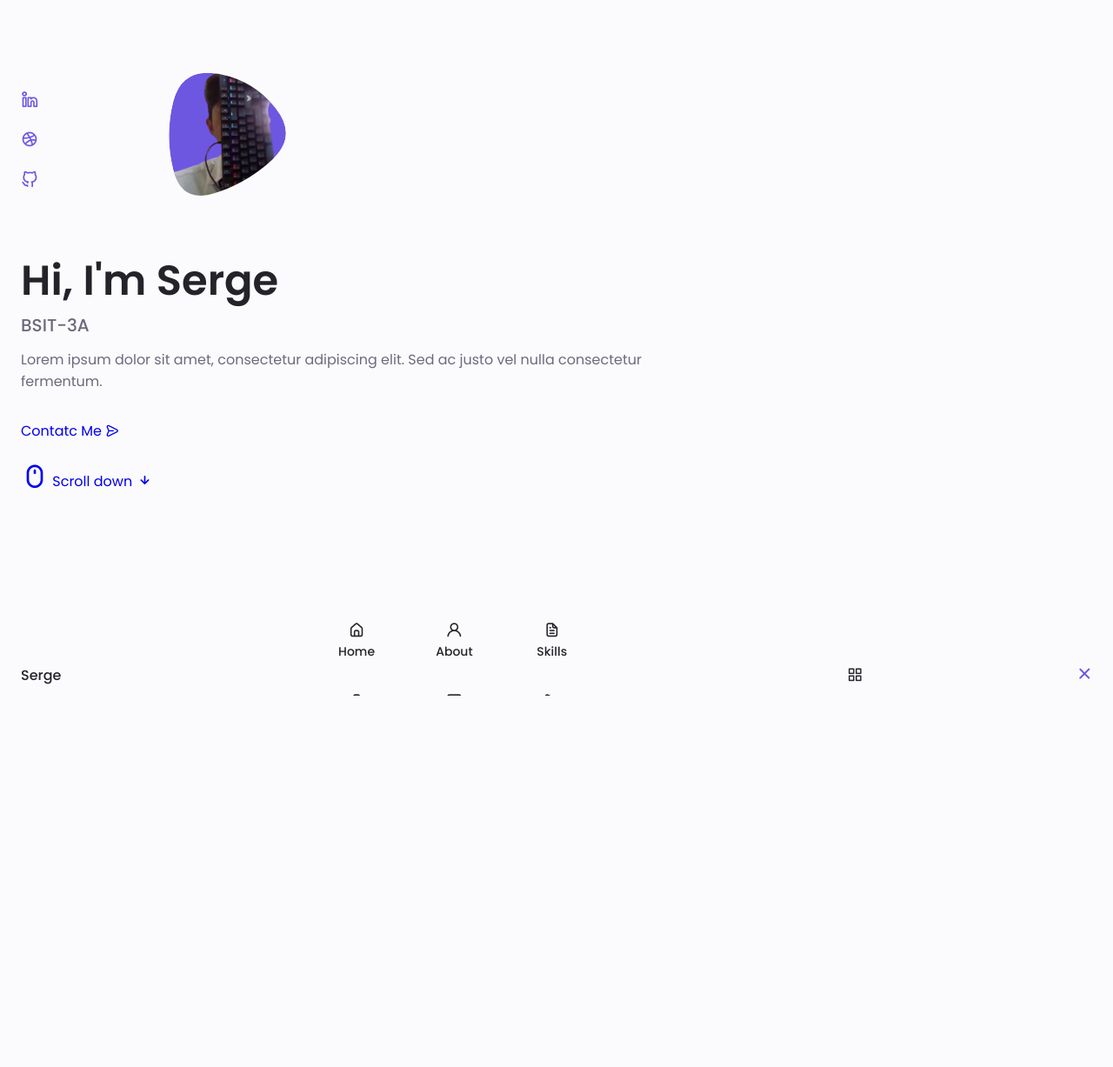
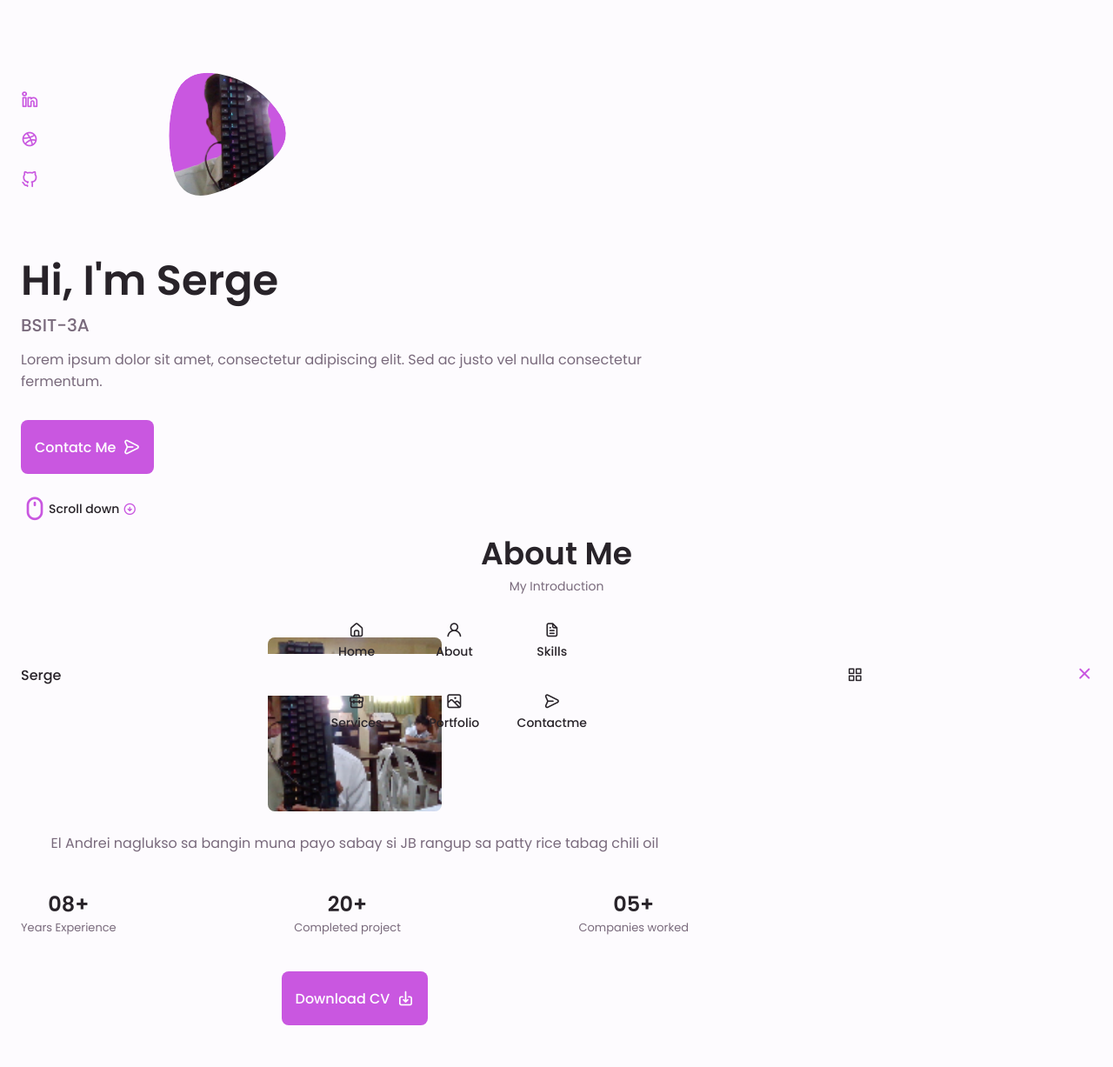
Before and after one commit to Nikoz11/2024_BSIT-3A_HYTECH_Serge-Nikolai-Andrico, a PHP site: page / in a window 1280 px wide. Shown: the whole page at 87% size. Before the commit the page ends 800 px from the top, so only its background shows below. Run offline with PHP 8.4, Linux system fonts and the light colour scheme.

Commit message:
Add files via upload

```diff
--- a/RESPONSIVE_PORTFOLIO_AndricoSN/assets/css/styles.css
+++ b/RESPONSIVE_PORTFOLIO_AndricoSN/assets/css/styles.css
@@ -8,7 +8,15 @@
 
 
 /* --------------- COLORS---------------- */
-    --hue-color: 250;
+/* Purple 250 - Green 142 - Blue 230 - Pink 340 */
+    --hue-color: 290;
+               /* Red- 0 to 20, 340 to 360
+               Orange- 20 to 50
+               Yellow- 50 to 80
+                Green- 80 to 170
+Cyan (Turquoise/Teal)- 170 to 200
+                 Blue- 200 to 260
+Magenta (Purple/Pink)- 260 to 320*/
 
 /* --------------- HSL color mode---------------- */
     --first-color: hsl(var(--hue-color), 69%,61%);
@@ -339,4 +347,68 @@
     font-size: 1.25rem;
 }
 
+
 /*---------------BUTTONS-------------------- */
+.button{
+    display: inline-block;
+    background-color: var(--first-color);
+    color: #FFF;
+    padding: 1rem;
+    border-radius: .5rem;
+    font-weight: var(--font-medium);
+}
+
+.button:hover{
+    background-color: var(--first-color-alt);
+}
+
+.button__icon{
+    font-size: 1.25rem;
+    margin-left: var(--mb-0-5);
+    transition: .3s;
+}
+
+.button--flex{
+    display: inline-flex;
+    align-items: center;
+}
+
+/* -----------------ABOUT---------------- */
+.about__img{
+    width: 200px;
+    border-radius: .5rem;
+    justify-self: center;
+    align-self: center;
+}
+
+.about__description{
+    text-align: center;
+    margin-bottom: var(--mb-2-5);
+}
+
+.about__info{
+    display: flex;
+    justify-content: space-between;
+    margin-bottom: var(--mb-2-5);
+}
+
+.about__info-title{
+    font-size:var(--h2-font-size);
+    font-weight: var(--font-semi-bold);
+    color: var(--title-color);
+}
+
+.about__info-name{
+    font-size: var(--smaller-font-size);
+}
+
+.about__info-title,
+.about__info-name{
+    display: block;
+    text-align: center;
+}
+
+.about__buttons{
+    display: flex;
+    justify-content: center;
+}
--- a/RESPONSIVE_PORTFOLIO_AndricoSN/index.html
+++ b/RESPONSIVE_PORTFOLIO_AndricoSN/index.html
@@ -126,14 +126,51 @@
                 </div>
             </div>
             <div class="home__scroll">
-                <a href="#about" class="home_scroll-button button--flex">
+                <a href="#about" class="home__scroll-button button--flex">
                     <i class="uil uil-mouse-alt home__scroll-mouse"></i>
-                    <span class="home_-scroll-name">Scroll down</span>
-                    <i class="uil uil-arrow-down home__scroll-arrow"></i>
+                    <span class="home__scroll-name">Scroll down</span>
+                    <i class="uil uil-arrow-circle-down"></i>
                 </a>
             </div>
         </div>
     </section>
+    <!-- ----------------ABOUT------------------ -->
+    <section class="about section" id="about">
+        <h2 class="section__title">About Me</h2>
+        <span class="section__subtitle">My Introduction</span>
+
+        <div class="about__container container grid">
+            <img src="assets/img/try2.png" alt="" class="about__img">
+            <div class="about__data">
+                <p class="about__description">El Andrei naglukso sa bangin muna payo
+                    sabay si JB rangup sa patty rice tabag chili oil</p>
+
+                <div class="about__info">
+                    <div>
+                        <span class="about__info-title">08+</span>
+                        <span class="about__info-name"> Years </b>Experience</span>
+                    </div>
+
+                    <div>
+                        <span class="about__info-title">20+</span>
+                        <span class="about__info-name"> Completed </b>project</span>
+                    </div>
+
+                    <div>
+                        <span class="about__info-title">05+</span>
+                        <span class="about__info-name"> Companies </b>worked</span>
+                    </div>
+                </div>
+
+                <div class="about__buttons">
+                    <a download="" href="assets/img/try2.png" class="button button--flex">
+                        Download CV<i class="uil uil-download-alt button__icon"></i>
+                    </a>
+                </div>
+            </div>
+        </div>
+    </section>
+
 
     <!-- ----------------FOOTER------------------ -->
 
```
Also changed, not shown: RESPONSIVE_PORTFOLIO_AndricoSN/assets/img/HITLER MAGAZINE/had salute.jpg (added), RESPONSIVE_PORTFOLIO_AndricoSN/assets/img/HITLER MAGAZINE/had salute.webp (added), RESPONSIVE_PORTFOLIO_AndricoSN/assets/img/HITLER MAGAZINE/had_salute-removebg-preview.png (added), RESPONSIVE_PORTFOLIO_AndricoSN/assets/img/HITLER MAGAZINE/hitler cat Nein.jpg (added), RESPONSIVE_PORTFOLIO_AndricoSN/assets/img/HITLER MAGAZINE/imageedit_2_9324888659.jpg (added), RESPONSIVE_PORTFOLIO_AndricoSN/assets/img/HITLER MAGAZINE/vintage war photo.jpg (added).
